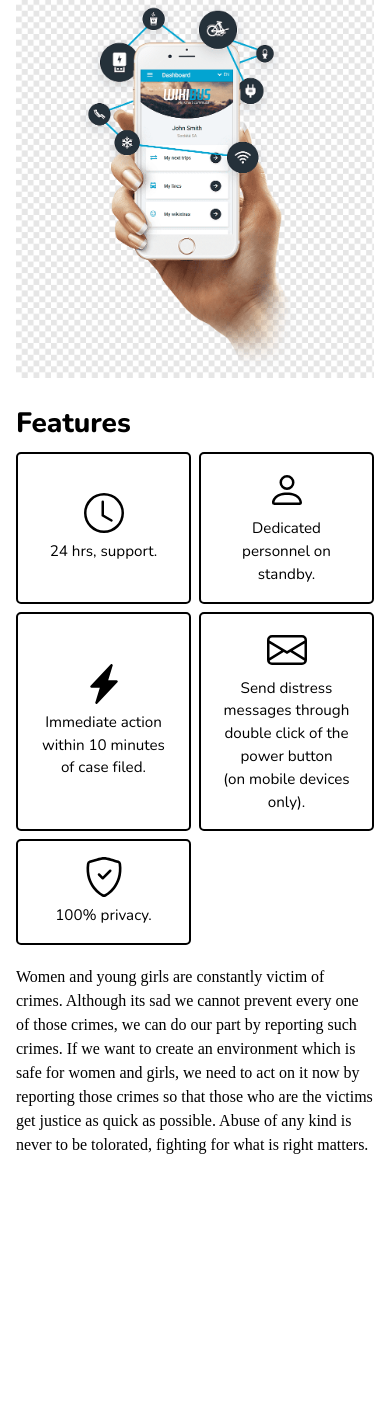
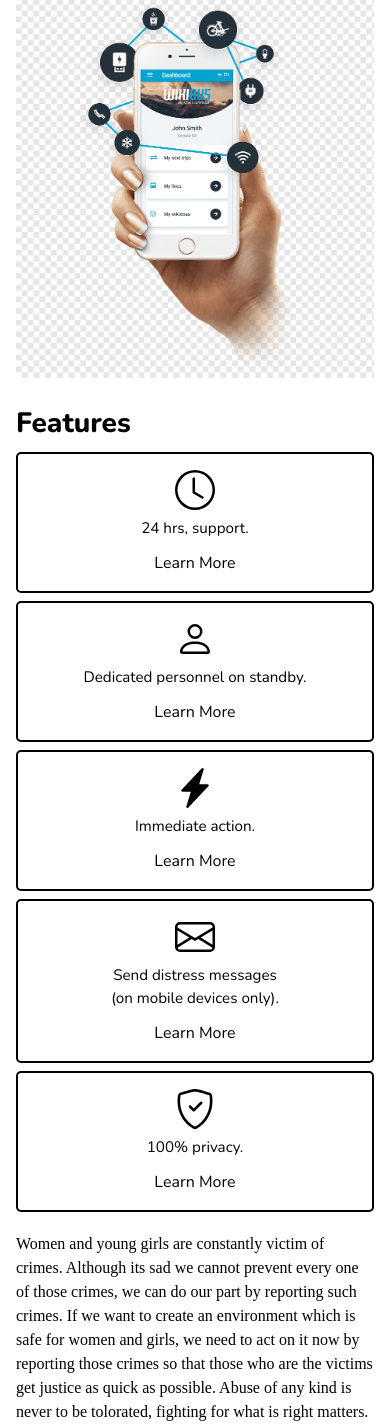
Before and after one commit to SanjeevMhn/womenSecurityPWA, a PHP site: page / in a window 390 px wide. Shown: the part 188-1612 px from the top of the page. Before the commit the page ends 1342 px from the top, so only its background shows below. Run offline with PHP 8.4, Linux system fonts and the light colour scheme; some web fonts are replaced.

Commit message:
[ADDED]: added responsiveness in the features section

```diff
--- a/index.php
+++ b/index.php
@@ -22,6 +22,9 @@
                <div class="desc-text">
                   24 hrs, support.
                </div>
+               <button class="btn-reset ft-nunito mt-2">
+                  Learn More
+               </button>
             </li>
             <li class="list-item">
                <div class="icon-container">
@@ -32,6 +35,9 @@
                <div class="desc-text">
                   Dedicated personnel on standby.
                </div>
+               <button class="btn-reset ft-nunito mt-2">
+                  Learn More
+               </button>
             </li>
             <li class="list-item">
                <div class="icon-container">
@@ -40,8 +46,11 @@
                   </svg>
                </div>
                <div class="desc-text">
-                  Immediate action within 10 minutes of case filed.
+                  Immediate action.
                </div>
+               <button class="btn-reset ft-nunito mt-2">
+                  Learn More
+               </button>
             </li>
             <li class="list-item">
                <div class="icon-container">
@@ -50,8 +59,11 @@
                   </svg>
                </div>
                <div class="desc-text">
-                  Send distress messages through double click of the power button <br/>(on mobile devices only).
+                  Send distress messages <br/>(on mobile devices only).
                </div>
+               <button class="btn-reset ft-nunito mt-2">
+                  Learn More
+               </button>
             </li>
             <li class="list-item">
                <div class="icon-container">
@@ -63,6 +75,9 @@
                <div class="desc-text">
                   100% privacy.
                </div>
+               <button class="btn-reset ft-nunito mt-2">
+                  Learn More
+               </button>
             </li>
          </ul>
       </div>
--- a/scss/homepage.scss
+++ b/scss/homepage.scss
@@ -17,7 +17,7 @@
     .features-list{
         padding: 0.5rem 0;
         display: grid;
-        grid-template-columns: 1fr 1fr;
+        grid-template-columns: 1fr;
         gap: 0.5rem;
         .list-item{
             display: flex;
@@ -31,7 +31,13 @@
         }
     }
 }
-
+@media screen and (min-width: 768px){
+    .features{
+        .features-list{
+            grid-template-columns: repeat(2,1fr);
+        }
+    }
+}
 @media  screen and (min-width: 992px) {
     .banner{
         .container-full{
--- a/scss/style.scss
+++ b/scss/style.scss
@@ -78,6 +78,9 @@ a{
 .desc-text{
     font-size: 0.95rem;
 }
+.mt-2{
+    margin-top: 0.7rem;
+}
 
 @media screen and (min-width: 992px) {
    .container{
@@ -95,4 +98,7 @@ a{
    .desc-text{
        font-size: 1.2rem;
    }
+   .mt-2{
+       margin-top: 2rem;
+   }
 }
```
Also changed, not shown: dist/css/style.css (+14 -1 lines), dist/css/style.min.css, 1 other file.
